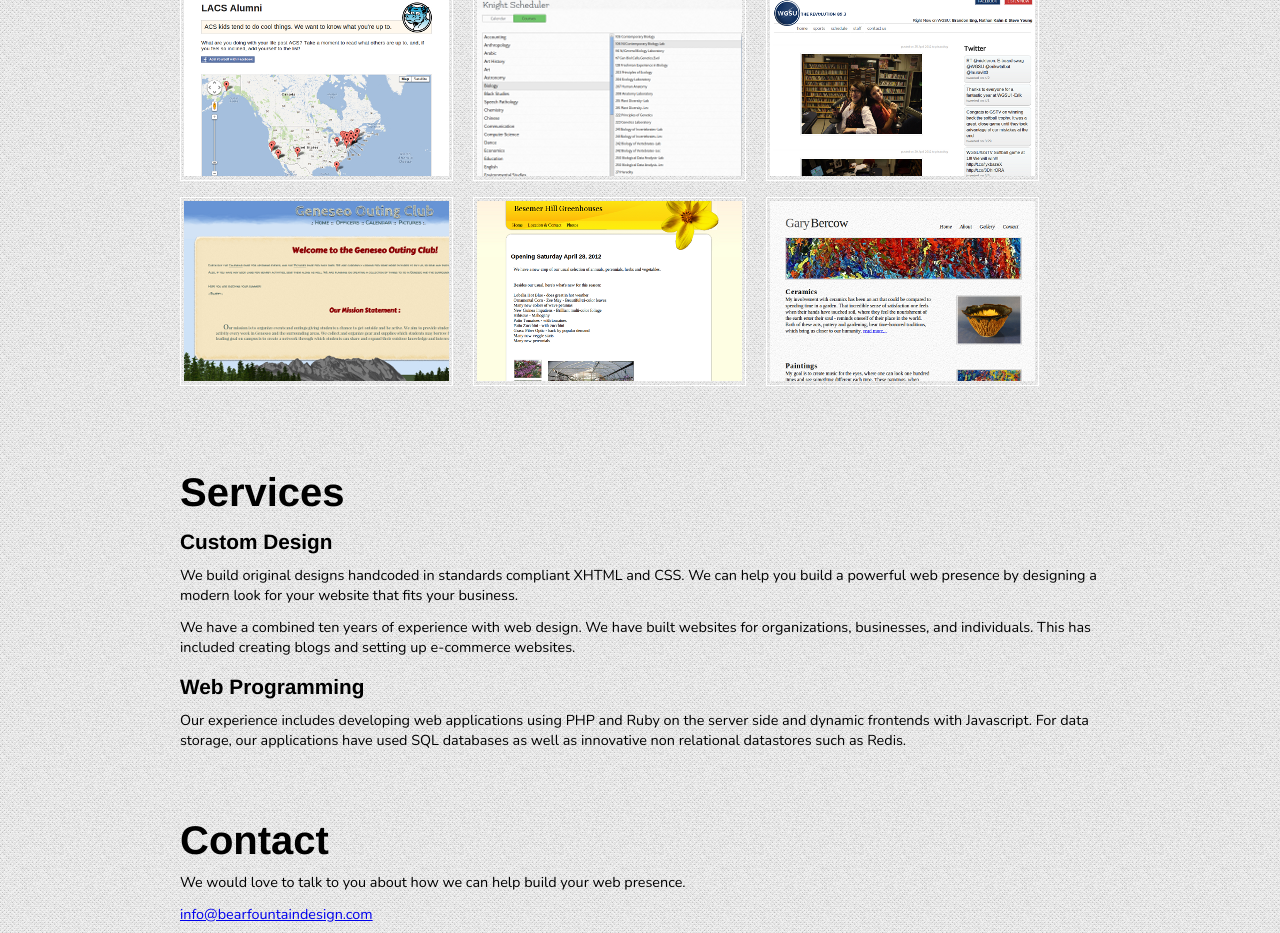
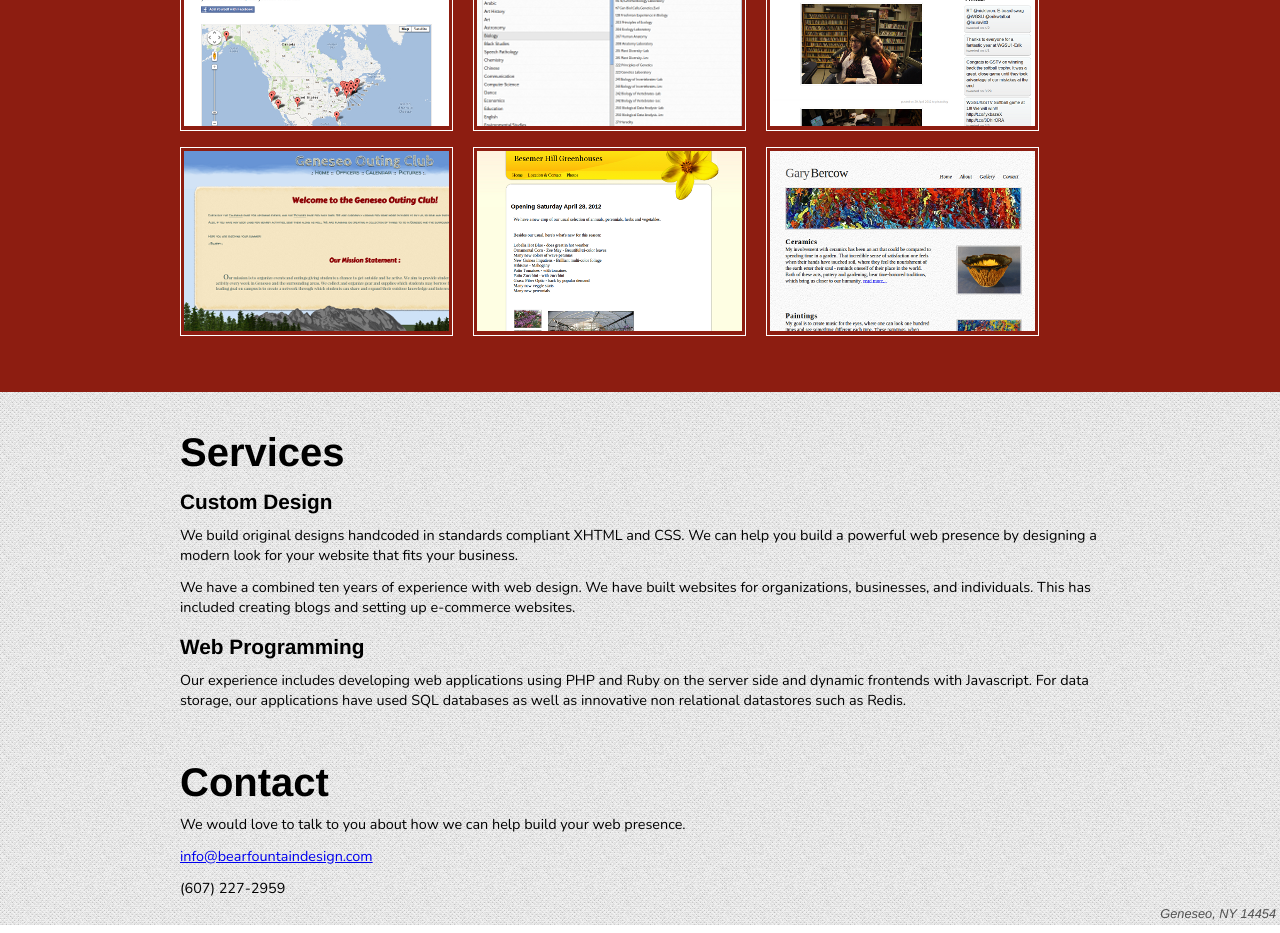
Before and after one commit to herbps10/bearfountain, a plain HTML site: page index.html in a window 1280 px wide. Shown: the part 618-1551 px from the top of the page. Drawn offline with nearby package versions, Linux system fonts and the light colour scheme; a web font is replaced by a local one.

Commit message:
Sections and things

```diff
--- a/css/styles.css
+++ b/css/styles.css
@@ -90,6 +90,17 @@ header h2 {
   word-spacing: 75px;
   margin-left: 200px;
   letter-spacing: 3px;
+}
+
+section#portfolio {
+  background-color: #8d1d11;
+  width: 100%;
+  padding-top: 40px;
+  padding-bottom: 40px;
+}
+
+section {
+  padding-top: 40px;
 }
 
 #background h3 {
@@ -230,12 +241,15 @@ p {
 #content {
   /*background-color: #8d1d11;*/
   margin-top: 200px;
-  padding: 40px;
   height: 600px;
   margin-bottom: 400px;
 }
 
 #content_wrapper {
+
+}
+
+.section_wrapper {
   width: 920px;
   margin: auto;
 }
--- a/index.html
+++ b/index.html
@@ -31,15 +31,19 @@
 	    </div>
 	    <div id="content">
 	      <div id="content_wrapper">
-
-		<h1>Portfolio</h1>
+          <section id="portfolio">
+            <div class="section_wrapper">
           		<div class="box"><div>LACS Alumni<span>click to visit the site</span></div><a href='http://lacsalumni.com'><img src='img/portfolio/lacsalumni.png' /></a></div>
           		<div class="box"><div>Knight Scheduler<span>click to visit the site</span></div><a href='http://knightscheduler.com'><img src='img/portfolio/knightscheduler.png'></a></div>
           		<div class="box"><div>WGSU Radio<span>click to visit the site</span></div><a href='http://wgsu.geneseo.edu'><img src='img/portfolio/wgsu.png'></a></div>
           		<div class="box"><div>Outing Club<span>click to visit the site</span></div><a href='http://geneseo.edu/~outing'><img src='img/portfolio/goc.png'></a></div>
           		<div class="box"><div>Besemer Hill Greenhouses<span>click to visit the site</span></div><a href='http://www.geneseo.edu/~outing'><img src='img/portfolio/greenhouse.png'></a></div>
           		<div class="box"><div>Gary Berrcow<span>click to visit the site</span></div><a href='http://www.garybercow.com'><img src='img/portfolio/garybercow.png'></a></div>
+          	</div>
+        	</section>
 
+          <section id="services">
+            <div class="section_wrapper">
 	      	    <h1>Services</h1>
           		<h2>Custom Design</h2>
           		<p>We build original designs handcoded in standards compliant XHTML and CSS. We can help you build a powerful web presence by designing a modern look for your website that fits your business.</p>
@@ -47,12 +51,17 @@
 
           		<h2>Web Programming</h2>
           		<p>Our experience includes developing web applications using PHP and Ruby on the server side and dynamic frontends with Javascript. For data storage, our applications have used SQL databases as well as innovative non relational datastores such as Redis.</p>
+          	</div>
+          </section>
 
+          <section>
+            <div class="section_wrapper">
               <h1>Contact</h1>
           		<p>We would love to talk to you about how we can help build your web presence.</p>
           	  <p><a href='mailto:info@bearfountaindesign.com'>info@bearfountaindesign.com</a></p>
-		<p>(607) 227-2959
-
+          		<p>(607) 227-2959</p>
+        		</div>
+          </section>
 	      </div>
 
 	    </div>
```
Also changed, not shown: 1 other file. Lines whose indentation alone changed are shown as unchanged.
